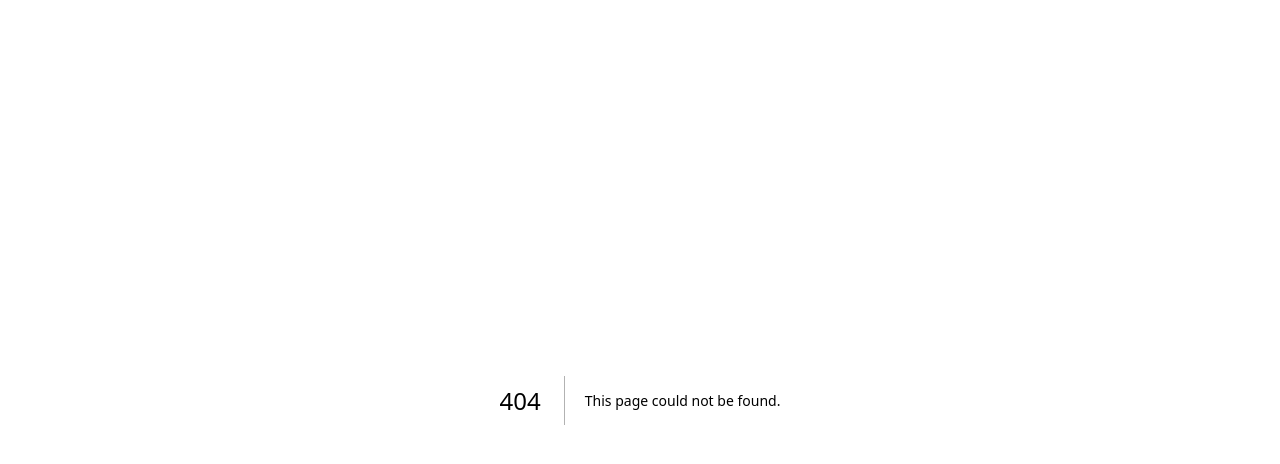
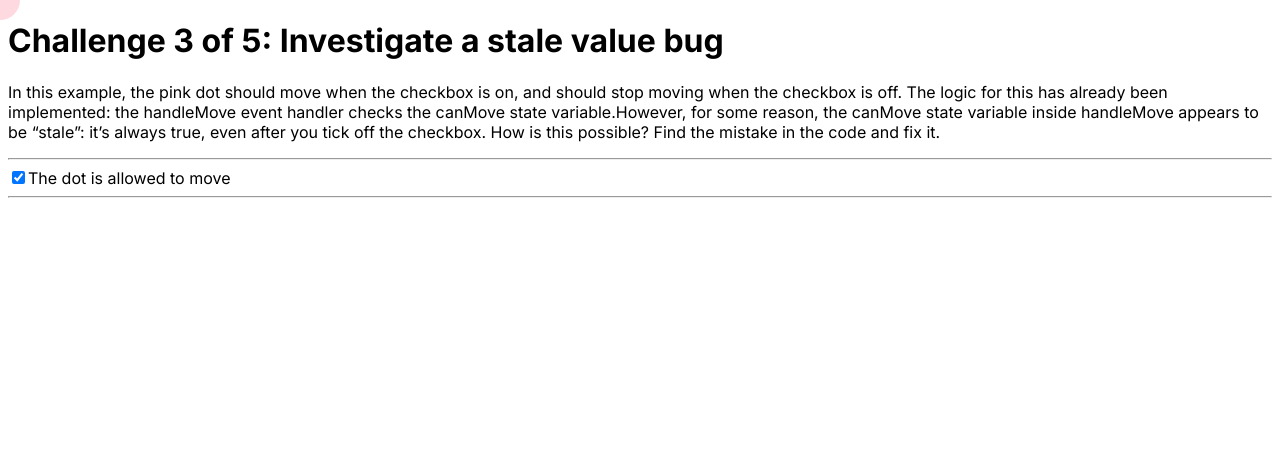
Before and after one commit to JoaoPedroCe/concepts, a Next.js app: page /useEffectExercises/Exercise3 in a window 1280 px wide. Before the commit this address had no page. Shown: the top 464 px of the page. Built offline with nearby package versions, Linux system fonts and the light colour scheme.

Commit message:
add - exercise 3

```diff
--- /dev/null
+++ b/src/app/useEffectExercises/Exercise3/page.tsx
@@ -0,0 +1,56 @@
+"use client";
+
+import ExerciseTitle from "@/components/Title/ExerciseTitle";
+import { useEffect, useState } from "react";
+
+const description =
+  "In this example, the pink dot should move when the checkbox is on, and should stop moving when the checkbox is off. The logic for this has already been implemented: the handleMove event handler checks the canMove state variable.However, for some reason, the canMove state variable inside handleMove appears to be “stale”: it’s always true, even after you tick off the checkbox. How is this possible? Find the mistake in the code and fix it.";
+const title = "Challenge 3 of 5: Investigate a stale value bug ";
+
+export default function Exercise3() {
+  const [position, setPosition] = useState({ x: 0, y: 0 });
+  const [canMove, setCanMove] = useState(true);
+
+  function handleMove(e: any) {
+    if (canMove) {
+      setPosition({ x: e.clientX, y: e.clientY });
+    }
+  }
+
+  useEffect(() => {
+    console.log("estou no effect");
+    window.addEventListener("pointermove", handleMove);
+    return () => {
+      window.removeEventListener("pointermove", handleMove);
+    };
+  }); //Aqui é removido o array de dependencias porém isso gera um problema, o effect será executado infinitamente enquanto o valor for true
+
+  return (
+    <>
+      <ExerciseTitle description={description} title={title} />
+      <label>
+        <input
+          type="checkbox"
+          checked={canMove}
+          onChange={(e) => setCanMove(e.target.checked)}
+        />
+        The dot is allowed to move
+      </label>
+      <hr />
+      <div
+        style={{
+          position: "absolute",
+          backgroundColor: "pink",
+          borderRadius: "50%",
+          opacity: 0.6,
+          transform: `translate(${position.x}px, ${position.y}px)`,
+          pointerEvents: "none",
+          left: -20,
+          top: -20,
+          width: 40,
+          height: 40,
+        }}
+      />
+    </>
+  );
+}
```
Also changed, not shown: src/app/useEffectExercises/page.tsx (+7 -0 lines).
